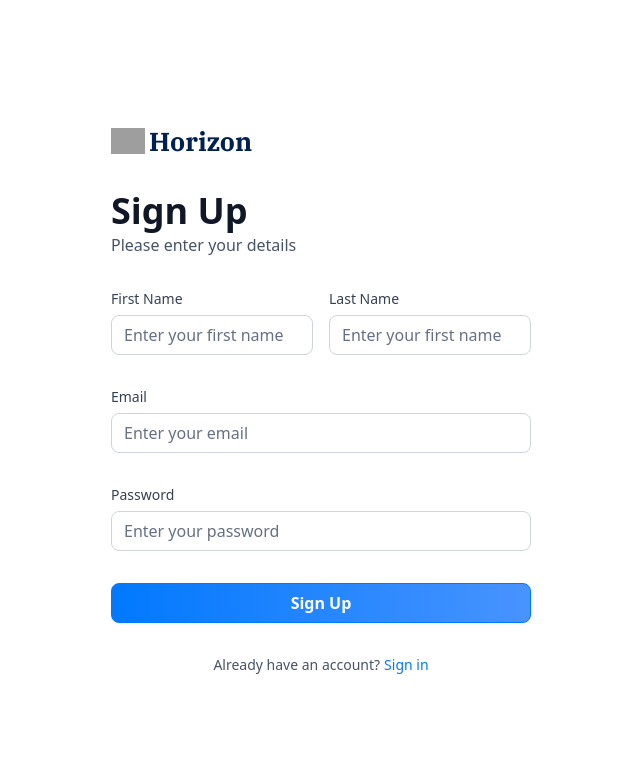
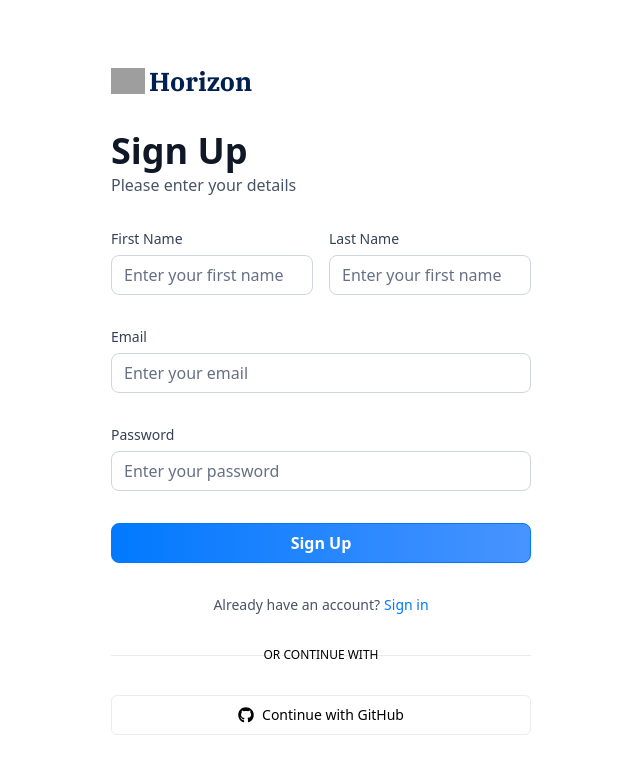
Before and after one commit to HeaLthyDrugs/warp, a Next.js app: page /sign-up in a window 1280 px wide. Shown: the top 774 px of the page, without its empty margins (319-959 px from the left). Built offline with nearby package versions, Linux system fonts and the light colour scheme; grey boxes are pictures that could not be loaded.

Commit message:
deploy commit

```diff
--- a/components/AuthForm.tsx
+++ b/components/AuthForm.tsx
@@ -22,8 +22,9 @@ import {
 import { authFormSchema } from '@/lib/utils';
 import { Loader2 } from 'lucide-react';
 import { useRouter } from 'next/navigation';
-import { getLoggedInUser, signIn, signUp } from '@/lib/actions/user.actions';
+import { getLoggedInUser, signIn, signUp, signInWithGitHub } from '@/lib/actions/user.actions';
 import CustomInput from './CustomInput';
+import { FaGithub } from "react-icons/fa";
 
 
 const AuthForm = ({ type }: { type: string }) => {
@@ -85,6 +86,24 @@ const AuthForm = ({ type }: { type: string }) => {
         setIsLoading(false);
       }
     }
+
+  const handleGitHubSignIn = async () => {
+    try {
+      // Using localhost in the correct format
+      const baseUrl = process.env.NODE_ENV === 'development'
+        ? 'http://localhost:3000'
+        : process.env.NEXT_PUBLIC_SITE_URL;
+
+      const successUrl = encodeURIComponent(`${baseUrl}/dashboard`);
+      const failureUrl = encodeURIComponent(`${baseUrl}/sign-in`);
+
+      const redirectUrl = `${process.env.NEXT_PUBLIC_APPWRITE_ENDPOINT}/account/sessions/oauth2/callback/github/${process.env.NEXT_PUBLIC_APPWRITE_PROJECT}?success=${successUrl}&failure=${failureUrl}`;
+
+      window.location.href = redirectUrl;
+    } catch (error) {
+      console.error('GitHub sign in error:', error);
+    }
+  };
 
   return (
     <section className="auth-form">
@@ -167,6 +186,27 @@ const AuthForm = ({ type }: { type: string }) => {
               {error}
             </div>
           )}
+
+          <div className="relative">
+            <div className="absolute inset-0 flex items-center">
+              <span className="w-full border-t" />
+            </div>
+            <div className="relative flex justify-center text-xs uppercase">
+              <span className="bg-background px-2 text-muted-foreground">
+                Or continue with
+              </span>
+            </div>
+          </div>
+
+          <Button
+            variant="outline"
+            type="button"
+            onClick={handleGitHubSignIn}
+            className="flex items-center gap-2"
+          >
+            <FaGithub className="h-5 w-5" />
+            Continue with GitHub
+          </Button>
         </>
       )}
     </section>
--- a/lib/actions/user.actions.ts
+++ b/lib/actions/user.actions.ts
@@ -5,6 +5,8 @@ import { ID, Query } from "node-appwrite";
 import { cookies } from "next/headers";
 import { createAdminClient, createSessionClient } from "../appWrite";
 import { parseStringify } from "../utils";
+import { Client, Account, OAuthProvider } from "appwrite";
+
 
 const {
   APPWRITE_DATABASE_ID: DATABASE_ID,
@@ -17,7 +19,11 @@ export const getUserInfo = async ({ userId }: getUserInfoProps) => {
       throw new Error('User ID is required');
     }
 
-    const { database } = await createAdminClient();
+    const { database, account } = await createAdminClient();
+
+    // Get GitHub account info
+    const githubAccount = await account.getSession('current');
+    const githubData = githubAccount.providerAccessToken; // This will contain GitHub access token
 
     const response = await database.listDocuments(
       DATABASE_ID!,
@@ -26,7 +32,31 @@ export const getUserInfo = async ({ userId }: getUserInfoProps) => {
     );
 
     if (!response || !response.documents || response.documents.length === 0) {
-      throw new Error('User not found');
+      // Create new user document if not exists
+      const newUser = await database.createDocument(
+        DATABASE_ID!,
+        USER_COLLECTION_ID!,
+        ID.unique(),
+        {
+          userId,
+          githubToken: githubData,
+          // Add other GitHub user data as needed
+        }
+      );
+      return newUser;
+    }
+
+    // Update existing user with GitHub data
+    const existingUser = response.documents[0];
+    if (!existingUser.githubToken) {
+      await database.updateDocument(
+        DATABASE_ID!,
+        USER_COLLECTION_ID!,
+        existingUser.$id,
+        {
+          githubToken: githubData,
+        }
+      );
     }
 
     return response.documents[0];
@@ -168,3 +198,19 @@ export const createLinkToken = async (user: User) => {
     console.log(error);
   }
 }
+
+export const signInWithGitHub = async () => {
+  try {
+    const { account } = await createAdminClient();
+
+    const session = await account.createSession(
+      'github',
+      `${process.env.NEXT_PUBLIC_SITE_URL}/dashboard`
+    );
+
+    return parseStringify(session);
+  } catch (error) {
+    console.error('GitHub SignIn Error:', error);
+    throw error;
+  }
+};
--- a/package.json
+++ b/package.json
@@ -14,6 +14,7 @@
     "@radix-ui/react-label": "^2.1.1",
     "@radix-ui/react-slot": "^1.1.1",
     "@tabler/icons-react": "^3.24.0",
+    "appwrite": "^16.0.2",
     "class-variance-authority": "^0.7.1",
     "clsx": "^2.1.1",
     "lucide-react": "^0.468.0",
@@ -22,6 +23,7 @@
     "react": "^19.0.0",
     "react-dom": "^19.0.0",
     "react-hook-form": "^7.54.1",
+    "react-icons": "^5.4.0",
     "recharts": "^2.15.0",
     "tailwind-merge": "^2.5.5",
     "tailwindcss-animate": "^1.0.7",
```
Also changed, not shown: lib/services/github.ts (added, +21 -0 lines), 1 other file (tests, documents, lock files or other folders).
